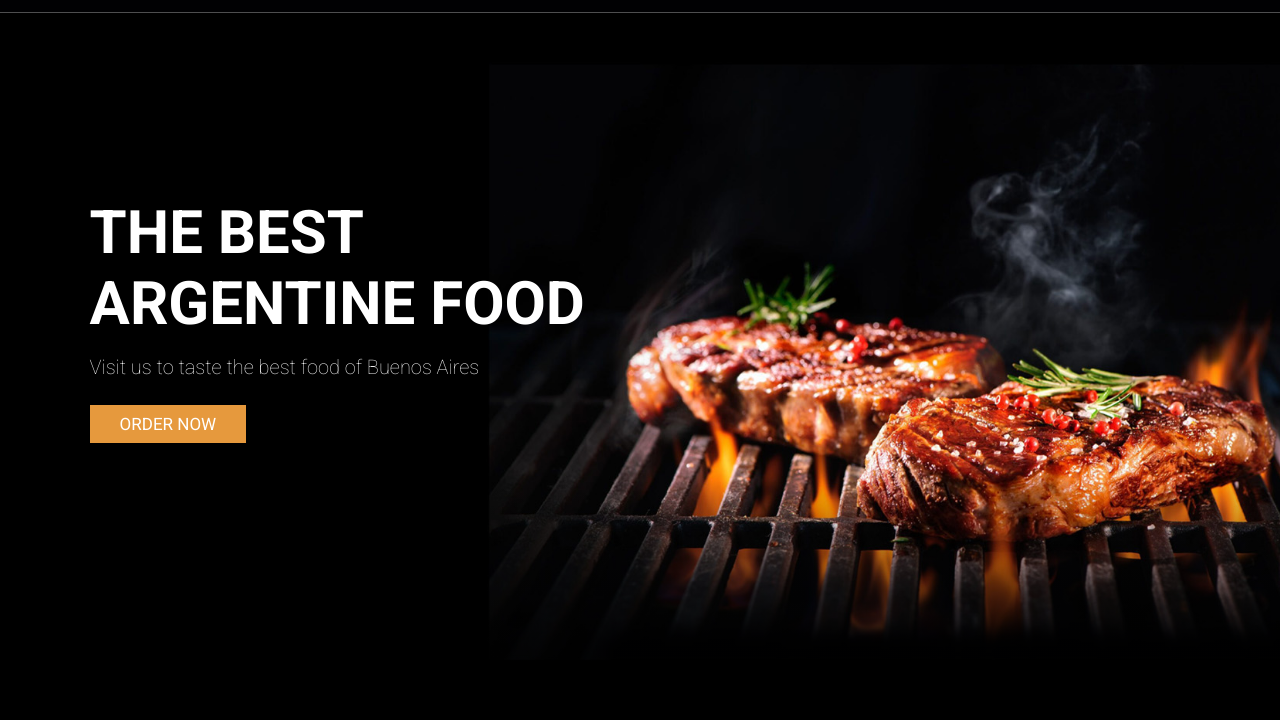
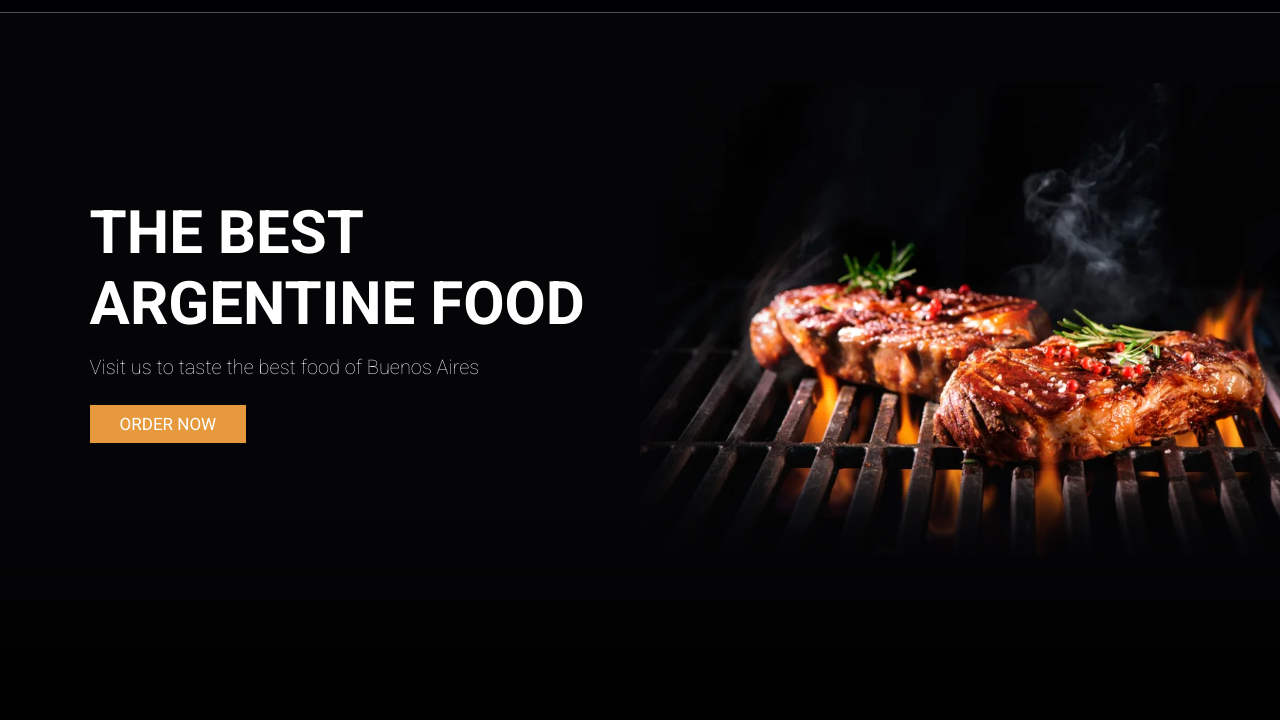
Before and after one commit to Alan-Velozo/buenos-aires-grillhouse, a plain HTML site: page index.html in a window 1280 px wide. Shown: the part 80-800 px from the top of the page. Drawn offline with Linux system fonts and the light colour scheme.

Commit message:
desktop banner correction

```diff
--- a/styles.css
+++ b/styles.css
@@ -199,7 +199,7 @@ header .delivery-items-container .btn{
     align-items: center;
     /*background: url(images/banner.jpg) no-repeat;*/
     background: linear-gradient(to bottom, rgba(0, 0, 0, 0) 0%, rgba(0, 0, 0, 0) 70%,
-        rgb(0, 0, 0) 100%), url(images/banner.jpg) no-repeat;
+        rgb(0, 0, 0) 100%), url(images/bannerDesktop.png) no-repeat;
     background-size: cover;
     background-position: center;
 }
```
Also changed, not shown: images/bannerDesktop.png (added).
